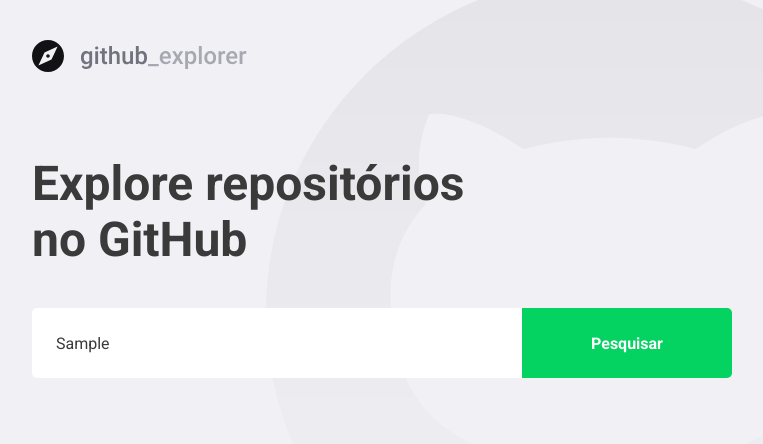
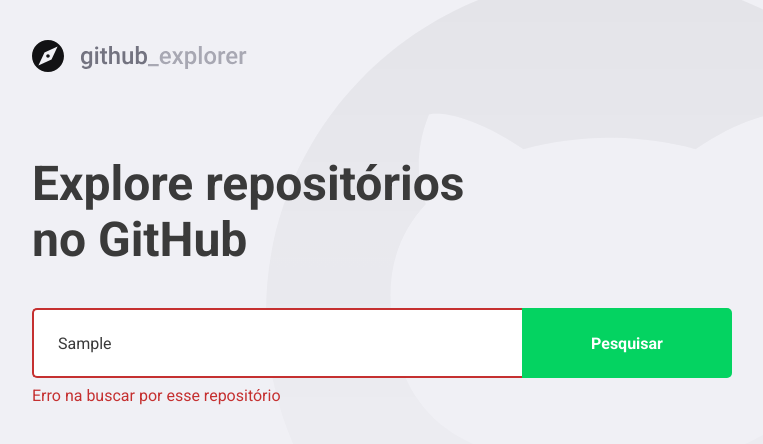
Before and after one commit to matheus-mf/git-explorer-react, a React (Create React App) app: page / in a window 1280 px wide. Both pictures are taken after typing "Sample" into the empty fields and a click on the button "Pesquisar". Shown: the top 444 px of the page, without its empty margins (148-911 px from the left). Built offline with nearby package versions, Linux system fonts and the light colour scheme; no server answers.

Commit message:
style: handling errors in the form

```diff
--- a/src/pages/Dashboard/index.tsx
+++ b/src/pages/Dashboard/index.tsx
@@ -4,7 +4,7 @@
 
 import logoImg from '../../assets/logo.svg';
 
-import { Form, Repositories, Title } from './styles';
+import { Form, Error, Repositories, Title } from './styles';
 
 interface Repository {
   full_name: string;
@@ -17,6 +17,7 @@
 
 const Dashboard: React.FC = () => {
   const [newRepo, setNewRepo] = useState('');
+  const [inputError, setInputError] = useState('');
   const [repositories, setRepositories] = useState<Repository[]>([]);
 
   async function handleAddRepository(
@@ -24,13 +25,22 @@
   ): Promise<void> {
     event.preventDefault();
 
-    const response = await api.get<Repository>(`repos/${newRepo}`);
+    if (!newRepo) {
+      setInputError('Digite o autor/nome do repositório');
+      return;
+    }
 
-    const repository = response.data;
+    try {
+      const response = await api.get<Repository>(`repos/${newRepo}`);
 
-    setRepositories([...repositories, repository]);
+      const repository = response.data;
 
-    setNewRepo('');
+      setRepositories([...repositories, repository]);
+      setNewRepo('');
+      setInputError('');
+    } catch {
+      setInputError('Erro na buscar por esse repositório');
+    }
   }
 
   return (
@@ -38,7 +48,7 @@
       <img src={logoImg} alt="Git Esplorer" />
       <Title>Explore repositórios no GitHub</Title>
 
-      <Form onSubmit={handleAddRepository}>
+      <Form hasError={!!inputError} onSubmit={handleAddRepository}>
         <input
           value={newRepo}
           onChange={e => setNewRepo(e.target.value)}
@@ -47,6 +57,8 @@
         />
         <button type="submit">Pesquisar</button>
       </Form>
+
+      {inputError && <Error>{inputError}</Error>}
 
       <Repositories>
         {repositories.map(repository => (
--- a/src/pages/Dashboard/styles.ts
+++ b/src/pages/Dashboard/styles.ts
@@ -1,5 +1,9 @@
-import styled from 'styled-components';
+import styled, { css } from 'styled-components';
 import { shade } from 'polished';
+
+interface FormProps {
+  hasError: boolean;
+}
 
 export const Title = styled.h1`
   font-size: 48px;
@@ -9,7 +13,7 @@
   margin-top: 80px;
 `;
 
-export const Form = styled.form`
+export const Form = styled.form<FormProps>`
   margin-top: 40px;
   max-width: 700px;
 
@@ -19,9 +23,16 @@
     flex: 1;
     height: 70px;
     padding: 0 24px;
-    border: 0;
+    border: 2px solid #fff;
+    border-right: 0;
     border-radius: 5px 0 0 5px;
     color: #3a3a3a;
+
+    ${props =>
+      props.hasError &&
+      css`
+        border-color: #c53030;
+      `}
 
     &::placeholder {
       color: #a8a8b3;
@@ -42,6 +53,12 @@
       background-color: ${shade(0.5, '#04d361')};
     }
   }
+`;
+
+export const Error = styled.span`
+  display: block;
+  color: #c53030;
+  margin-top: 8px;
 `;
 
 export const Repositories = styled.div`
```
